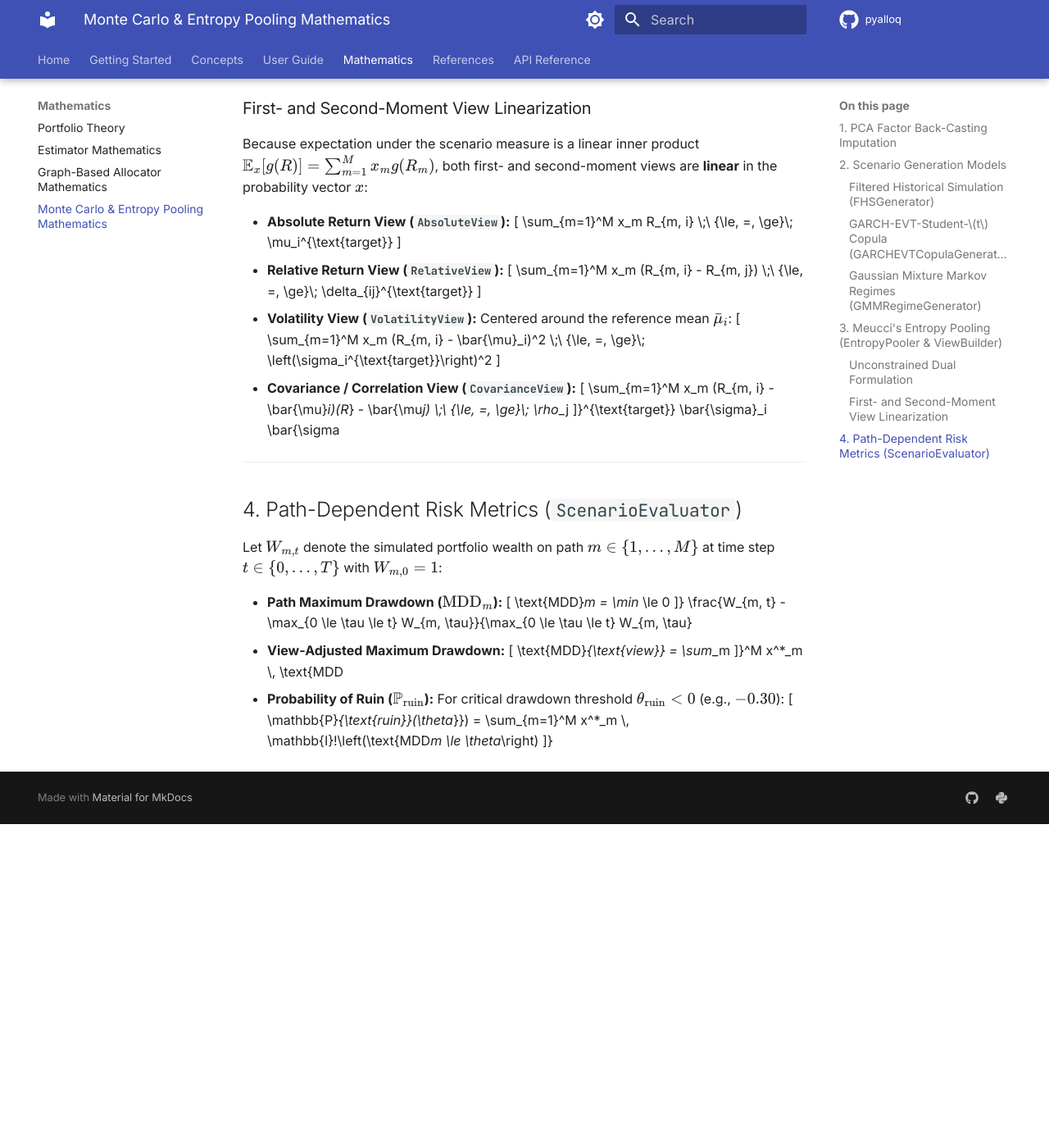
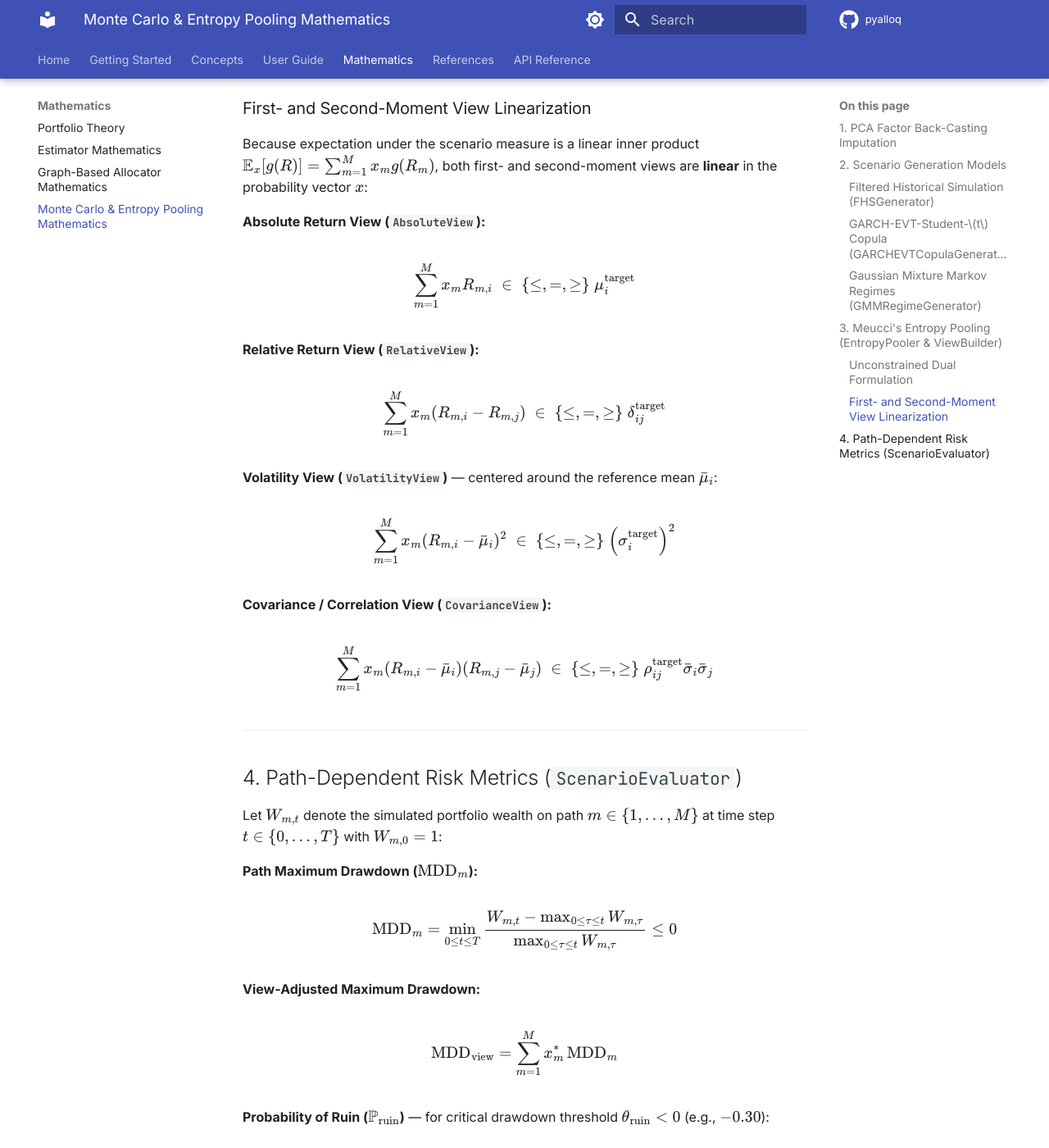
Before and after one commit to AlloqAlpha/pyalloq, an MkDocs documentation site: the page built from docs/mathematics/monte-carlo-and-views.md, in a window 1280 px wide and 1400 px high, scrolled down 3486 px. Shown: the whole window at 82% size. Built offline with MkDocs 1.6.1 and Material for MkDocs 9.7.7, drawn with Linux system fonts in a browser that asks for light colours; comment, search, counter and statistics services are not loaded; before the commit the page ends 4491 px from its top, so only the background shows below that; some of the changed text lies outside the part shown.

Commit message:
fixed formula rendering bugs for monte carlo simulation

```diff
--- a/docs/mathematics/monte-carlo-and-views.md
+++ b/docs/mathematics/monte-carlo-and-views.md
@@ -6,22 +6,22 @@ This page covers the mathematical foundations of the scenario generators, missin
 
 ## 1. PCA Factor Back-Casting Imputation
 
-When asset $j$ has missing historical observations (e.g., a recent IPO missing $t \in \mathcal{M}_j$ and observed on $t \in \mathcal{O}_j$), `FactorBackcastImputer` avoids truncating the $N$-asset matrix:
+When asset \(j\) has missing historical observations (e.g., a recent IPO missing \(t \in \mathcal{M}_j\) and observed on \(t \in \mathcal{O}_j\)), `FactorBackcastImputer` avoids truncating the \(N\)-asset matrix:
 
-1. Identify anchor assets $\mathcal{A}$ with coverage $\ge c_{\min}$ and extract $K$ orthogonal latent factor series $F \in \mathbb{R}^{T \times K}$ via Principal Component Analysis on anchor returns.
-2. Estimate ridge-stabilized factor loadings for asset $j$ on its observed window $\mathcal{O}_j$:
+1. Identify anchor assets \(\mathcal{A}\) with coverage \(\ge c_{\min}\) and extract \(K\) orthogonal latent factor series \(F \in \mathbb{R}^{T \times K}\) via Principal Component Analysis on anchor returns.
+2. Estimate ridge-stabilized factor loadings for asset \(j\) on its observed window \(\mathcal{O}_j\):
 
 \[
 \hat{\beta}_j = \left(X_{\mathcal{O}_j}^\top X_{\mathcal{O}_j} + \lambda I\right)^{-1} X_{\mathcal{O}_j}^\top r_{j, \mathcal{O}_j}, \quad X_t = [1, F_t]
 \]
 
-3. Impute missing returns for $t \in \mathcal{M}_j$ with matched idiosyncratic residual variance $\hat{\sigma}_{\epsilon, j}^2$:
+3. Impute missing returns for \(t \in \mathcal{M}_j\) with matched idiosyncratic residual variance \(\hat{\sigma}_{\epsilon, j}^2\):
 
 \[
 \hat{r}_{j, t} = X_t \hat{\beta}_j + \epsilon_{j, t}, \quad \epsilon_{j, t} \sim \mathcal{N}(0, \hat{\sigma}_{\epsilon, j}^2)
 \]
 
-4. Back-cast pre-IPO prices recursively from the first observed price $P_{j, t_0}$:
+4. Back-cast pre-IPO prices recursively from the first observed price \(P_{j, t_0}\):
 
 \[
 P_{j, t} = \frac{P_{j, t+1}}{1 + \hat{r}_{j, t+1}}, \quad t = t_0 - 1, \dots, 0
@@ -43,16 +43,16 @@ r_{i, t} = \mu_i + \epsilon_{i, t}, \quad \epsilon_{i, t} = \sigma_{i, t} z_{i,
 \sigma_{i, t}^2 = \omega_i + \alpha_i \epsilon_{i, t-1}^2 + \beta_i \sigma_{i, t-1}^2
 \]
 
-At each simulated step $t$, a random historical date index $\tau \sim \text{Uniform}\{1, \dots, T_{\text{hist}}\}$ is drawn synchronously across all $N$ assets, preserving cross-sectional co-movement $Z_{\tau} = (\hat{z}_{1, \tau}, \dots, \hat{z}_{N, \tau})$.
+At each simulated step \(t\), a random historical date index \(\tau \sim \text{Uniform}\{1, \dots, T_{\text{hist}}\}\) is drawn synchronously across all \(N\) assets, preserving cross-sectional co-movement \(Z_{\tau} = (\hat{z}_{1, \tau}, \dots, \hat{z}_{N, \tau})\).
 
 ---
 
-### GARCH-EVT-Student-$t$ Copula (`GARCHEVTCopulaGenerator`)
+### GARCH-EVT-Student-\(t\) Copula (`GARCHEVTCopulaGenerator`)
 
-To model extreme tail risk and positive lower-tail dependence ($\lambda_L > 0$), `GARCHEVTCopulaGenerator` combines AR(1)-GARCH(1,1) filtration with Extreme Value Theory (McNeil & Frey, 2000) and a Student-$t$ Copula:
+To model extreme tail risk and positive lower-tail dependence (\(\lambda_L > 0\)), `GARCHEVTCopulaGenerator` combines AR(1)-GARCH(1,1) filtration with Extreme Value Theory (McNeil & Frey, 2000) and a Student-\(t\) Copula:
 
-1. **AR(1)-GARCH(1,1) Filtration:** Extracts standardized residuals $z_{i, t} = \epsilon_{i, t} / \sigma_{i, t}$.
-2. **Semi-Parametric Generalized Pareto (GPD) Marginals:** Given lower and upper quantile thresholds $u_L, u_U$ at probabilities $q_L, q_U$, exceedances in the tails follow the Generalized Pareto Distribution:
+1. **AR(1)-GARCH(1,1) Filtration:** Extracts standardized residuals \(z_{i, t} = \epsilon_{i, t} / \sigma_{i, t}\).
+2. **Semi-Parametric Generalized Pareto (GPD) Marginals:** Given lower and upper quantile thresholds \(u_L, u_U\) at probabilities \(q_L, q_U\), exceedances in the tails follow the Generalized Pareto Distribution:
 
 \[
 F_i(z) =
@@ -69,7 +69,7 @@ where the GPD cumulative distribution function is:
 G_{\xi, \beta}(y) = 1 - \left(1 + \frac{\xi y}{\beta}\right)^{-1/\xi}
 \]
 
-3. **Student-$t$ Copula Binding:** Uniform marginals $u_{i, t} = F_i(z_{i, t})$ are mapped via the univariate Student-$t$ quantile $t_\nu^{-1}(u_{i, t})$ to estimate the copula correlation matrix $R$ with degrees of freedom $\nu$. Lower-tail dependence between assets $i$ and $j$ is strictly positive:
+3. **Student-\(t\) Copula Binding:** Uniform marginals \(u_{i, t} = F_i(z_{i, t})\) are mapped via the univariate Student-\(t\) quantile \(t_\nu^{-1}(u_{i, t})\) to estimate the copula correlation matrix \(R\) with degrees of freedom \(\nu\). Lower-tail dependence between assets \(i\) and \(j\) is strictly positive:
 
 \[
 \lambda_L = 2 \, t_{\nu + 1}\!\left(-\sqrt{\frac{(\nu + 1)(1 - \rho_{ij})}{1 + \rho_{ij}}}\right) > 0
@@ -79,19 +79,19 @@ G_{\xi, \beta}(y) = 1 - \left(1 + \frac{\xi y}{\beta}\right)^{-1/\xi}
 
 ### Gaussian Mixture Markov Regimes (`GMMRegimeGenerator`)
 
-Models discrete latent market states $s_t \in \{1, \dots, K\}$ via a $K$-component Gaussian Mixture Model:
+Models discrete latent market states \(s_t \in \{1, \dots, K\}\) via a \(K\)-component Gaussian Mixture Model:
 
 \[
 p(r_t) = \sum_{k=1}^K \pi_k \, \mathcal{N}(r_t \mid \mu_k, \Sigma_k)
 \]
 
-Historical states are decoded via maximum a posteriori assignment $\hat{s}_t = \arg\max_k \gamma_{t, k}$, yielding the empirical Markov transition matrix $P \in \mathbb{R}^{K \times K}$ with entries $P_{ab} = \mathbb{P}(s_{t} = b \mid s_{t-1} = a)$. Forward paths evolve $s_{m, t} \sim P_{s_{m, t-1}, \cdot}$ and draw $r_{m, t} \sim \mathcal{N}(\mu_{s_{m, t}}, \Sigma_{s_{m, t}})$.
+Historical states are decoded via maximum a posteriori assignment \(\hat{s}_t = \arg\max_k \gamma_{t, k}\), yielding the empirical Markov transition matrix \(P \in \mathbb{R}^{K \times K}\) with entries \(P_{ab} = \mathbb{P}(s_{t} = b \mid s_{t-1} = a)\). Forward paths evolve \(s_{m, t} \sim P_{s_{m, t-1}, \cdot}\) and draw \(r_{m, t} \sim \mathcal{N}(\mu_{s_{m, t}}, \Sigma_{s_{m, t}})\).
 
 ---
 
 ## 3. Meucci's Entropy Pooling (`EntropyPooler` & `ViewBuilder`)
 
-Given $M$ simulated scenarios with prior probability vector $p \in \Delta^M$ (typically uniform $p_m = 1/M$), **Entropy Pooling** (Meucci, 2008) finds the posterior probability distribution $x \in \Delta^M$ that satisfies linear equality and inequality views while minimizing Relative Entropy (Kullback-Leibler divergence):
+Given \(M\) simulated scenarios with prior probability vector \(p \in \Delta^M\) (typically uniform \(p_m = 1/M\)), **Entropy Pooling** (Meucci, 2008) finds the posterior probability distribution \(x \in \Delta^M\) that satisfies linear equality and inequality views while minimizing Relative Entropy (Kullback-Leibler divergence):
 
 \[
 \min_{x \in \mathbb{R}^M} \mathcal{E}(x \,\|\, p) = \sum_{m=1}^{M} x_m \ln\!\left(\frac{x_m}{p_m}\right)
@@ -105,7 +105,7 @@ A x \le b, \quad C x = d, \quad \mathbf{1}^\top x = 1, \quad x \ge 0
 
 ### Unconstrained Dual Formulation
 
-Rather than solving an $M$-dimensional primal problem ($M \sim 10,000$), `EntropyPooler` solves the low-dimensional Lagrange dual over the $V$ view multipliers $\gamma = (\lambda, \nu)$ where $\nu \ge 0$:
+Rather than solving an \(M\)-dimensional primal problem (\(M \sim 10,000\)), `EntropyPooler` solves the low-dimensional Lagrange dual over the \(V\) view multipliers \(\gamma = (\lambda, \nu)\) where \(\nu \ge 0\):
 
 \[
 \min_{\lambda, \nu \ge 0} \; \ln\!\left(\sum_{m=1}^M p_m \exp\!\left(-[G^\top \gamma]_m\right)\right) + \gamma^\top \text{targets}, \quad G = \begin{bmatrix} C \\ A \end{bmatrix}
@@ -119,40 +119,52 @@ x^*_m = \frac{p_m \exp\!\left(-[G^\top \gamma^*]_m\right)}{\sum_{k=1}^M p_k \exp
 
 ### First- and Second-Moment View Linearization
 
-Because expectation under the scenario measure is a linear inner product $\mathbb{E}_x[g(R)] = \sum_{m=1}^M x_m g(R_m)$, both first- and second-moment views are **linear** in the probability vector $x$:
+Because expectation under the scenario measure is a linear inner product \(\mathbb{E}_x[g(R)] = \sum_{m=1}^M x_m g(R_m)\), both first- and second-moment views are **linear** in the probability vector \(x\):
 
-- **Absolute Return View (`AbsoluteView`):**
-  \[
-  \sum_{m=1}^M x_m R_{m, i} \;\ \{\le, =, \ge\}\; \mu_i^{\text{target}}
-  \]
-- **Relative Return View (`RelativeView`):**
-  \[
-  \sum_{m=1}^M x_m (R_{m, i} - R_{m, j}) \;\ \{\le, =, \ge\}\; \delta_{ij}^{\text{target}}
-  \]
-- **Volatility View (`VolatilityView`):** Centered around the reference mean $\bar{\mu}_i$:
-  \[
-  \sum_{m=1}^M x_m (R_{m, i} - \bar{\mu}_i)^2 \;\ \{\le, =, \ge\}\; \left(\sigma_i^{\text{target}}\right)^2
-  \]
-- **Covariance / Correlation View (`CovarianceView`):**
-  \[
-  \sum_{m=1}^M x_m (R_{m, i} - \bar{\mu}_i)(R_{m, j} - \bar{\mu}_j) \;\ \{\le, =, \ge\}\; \rho_{ij}^{\text{target}} \bar{\sigma}_i \bar{\sigma}_j
-  \]
+**Absolute Return View (`AbsoluteView`):**
+
+\[
+\sum_{m=1}^M x_m R_{m, i} \;\in\; \{\le, =, \ge\}\; \mu_i^{\text{target}}
+\]
+
+**Relative Return View (`RelativeView`):**
+
+\[
+\sum_{m=1}^M x_m (R_{m, i} - R_{m, j}) \;\in\; \{\le, =, \ge\}\; \delta_{ij}^{\text{target}}
+\]
+
+**Volatility View (`VolatilityView`)** — centered around the reference mean \(\bar{\mu}_i\):
+
+\[
+\sum_{m=1}^M x_m (R_{m, i} - \bar{\mu}_i)^2 \;\in\; \{\le, =, \ge\}\; \left(\sigma_i^{\text{target}}\right)^2
+\]
+
+**Covariance / Correlation View (`CovarianceView`):**
+
+\[
+\sum_{m=1}^M x_m (R_{m, i} - \bar{\mu}_i)(R_{m, j} - \bar{\mu}_j) \;\in\; \{\le, =, \ge\}\; \rho_{ij}^{\text{target}} \bar{\sigma}_i \bar{\sigma}_j
+\]
 
 ---
 
 ## 4. Path-Dependent Risk Metrics (`ScenarioEvaluator`)
 
-Let $W_{m, t}$ denote the simulated portfolio wealth on path $m \in \{1, \dots, M\}$ at time step $t \in \{0, \dots, T\}$ with $W_{m, 0} = 1$:
+Let \(W_{m, t}\) denote the simulated portfolio wealth on path \(m \in \{1, \dots, M\}\) at time step \(t \in \{0, \dots, T\}\) with \(W_{m, 0} = 1\):
 
-- **Path Maximum Drawdown ($\text{MDD}_m$):**
-  \[
-  \text{MDD}_m = \min_{0 \le t \le T} \frac{W_{m, t} - \max_{0 \le \tau \le t} W_{m, \tau}}{\max_{0 \le \tau \le t} W_{m, \tau}} \le 0
-  \]
-- **View-Adjusted Maximum Drawdown:**
-  \[
-  \text{MDD}_{\text{view}} = \sum_{m=1}^M x^*_m \, \text{MDD}_m
-  \]
-- **Probability of Ruin ($\mathbb{P}_{\text{ruin}}$):** For critical drawdown threshold $\theta_{\text{ruin}} < 0$ (e.g., $-0.30$):
-  \[
-  \mathbb{P}_{\text{ruin}}(\theta_{\text{ruin}}) = \sum_{m=1}^M x^*_m \, \mathbb{I}\!\left(\text{MDD}_m \le \theta_{\text{ruin}}\right)
-  \]
+**Path Maximum Drawdown (\(\text{MDD}_m\)):**
+
+\[
+\text{MDD}_m = \min_{0 \le t \le T} \frac{W_{m, t} - \max_{0 \le \tau \le t} W_{m, \tau}}{\max_{0 \le \tau \le t} W_{m, \tau}} \le 0
+\]
+
+**View-Adjusted Maximum Drawdown:**
+
+\[
+\text{MDD}_{\text{view}} = \sum_{m=1}^M x^*_m \, \text{MDD}_m
+\]
+
+**Probability of Ruin (\(\mathbb{P}_{\text{ruin}}\))** — for critical drawdown threshold \(\theta_{\text{ruin}} < 0\) (e.g., \(-0.30\)):
+
+\[
+\mathbb{P}_{\text{ruin}}(\theta_{\text{ruin}}) = \sum_{m=1}^M x^*_m \, \mathbb{I}\!\left(\text{MDD}_m \le \theta_{\text{ruin}}\right)
+\]
```
Also changed, not shown: docs/concepts/building-blocks.md (+1 -1 lines), docs/concepts/market-data.md (+2 -2 lines), docs/index.md (+2 -2 lines), docs/references/papers.md (+3 -3 lines), docs/user-guide/monte-carlo-simulation.md (+9 -9 lines).
